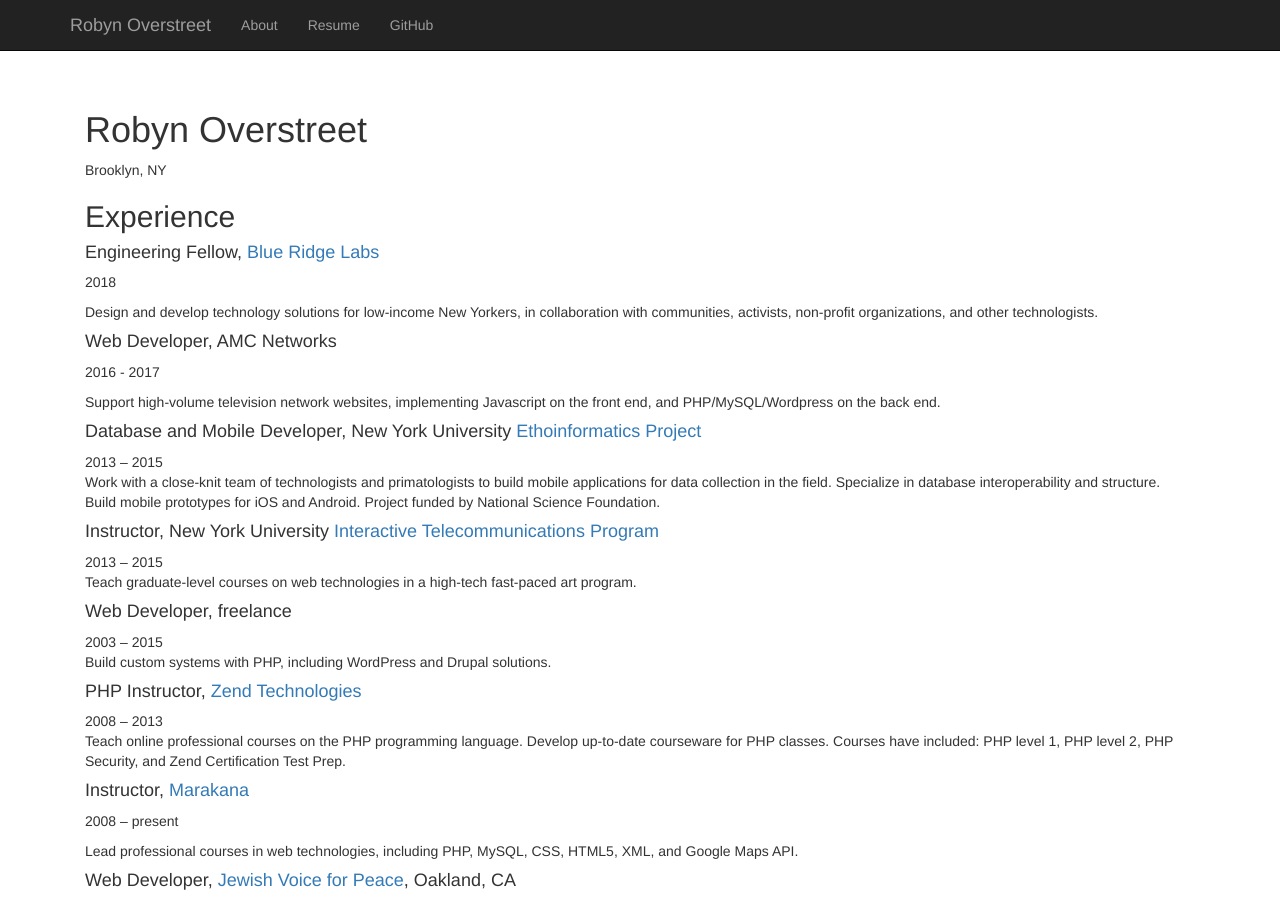
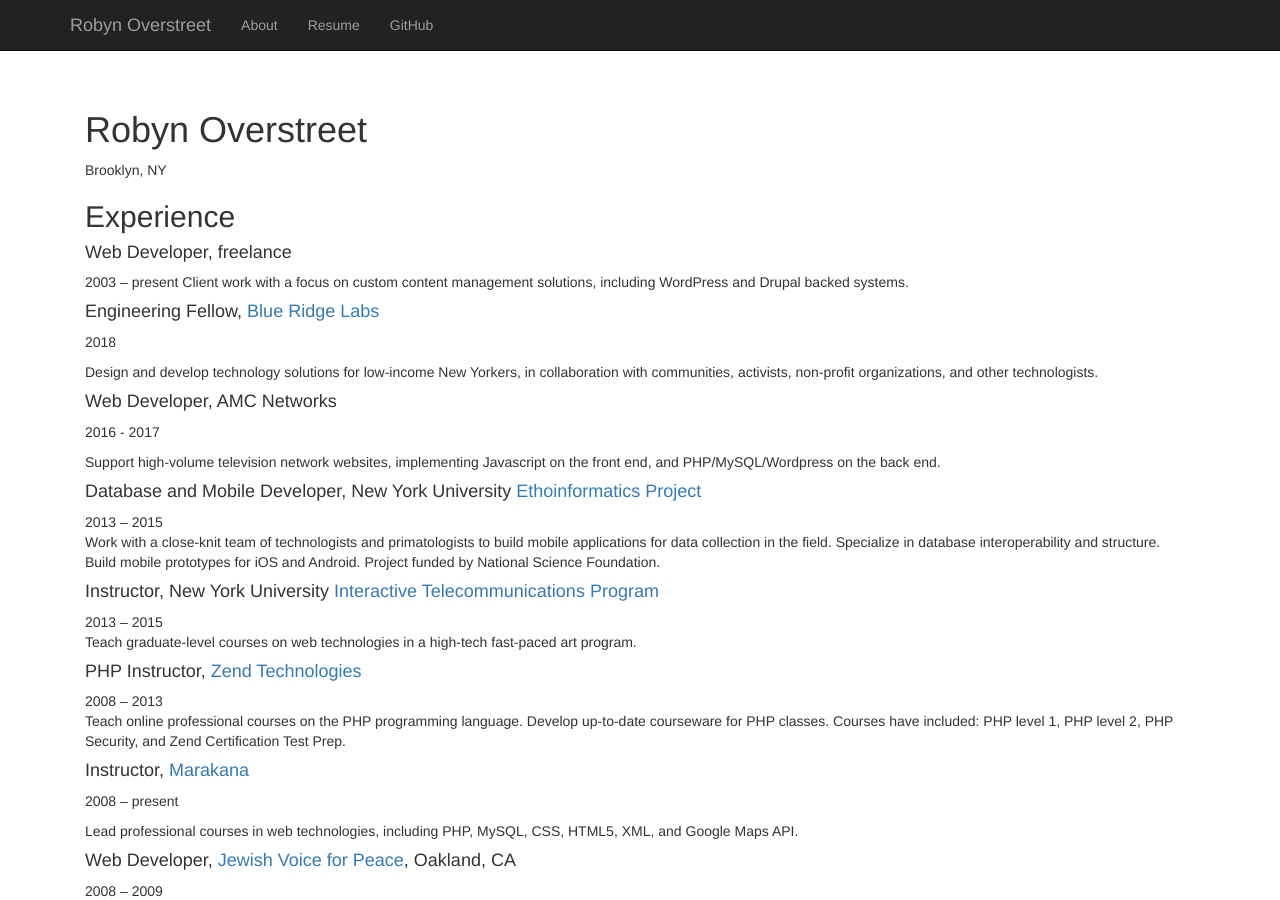
Before and after one commit to robynover/robynover.github.io, a Jekyll site: the page built from resume.md, in a window 1280 px wide and 900 px high. Built offline with Jekyll 4.4.1, drawn with Linux system fonts in a browser that asks for light colours.

Commit message:
resume update

```diff
--- a/resume.md
+++ b/resume.md
@@ -8,6 +8,11 @@
 Brooklyn, NY
 
 ## Experience
+
+#### Web Developer, freelance
+
+2003 – present
+Client work with a focus on custom content management solutions, including WordPress and Drupal backed systems.
 
 #### Engineering Fellow, [Blue Ridge Labs](https://labs.robinhood.org/)
 
@@ -31,10 +36,6 @@
 2013 – 2015
 Teach graduate-level courses on web technologies in a high-tech fast-paced art program.
 
-#### Web Developer, freelance
-
-2003 – 2015
-Build custom systems with PHP, including WordPress and Drupal solutions.
 
 #### PHP Instructor, [Zend Technologies](http://zend.com "Zend Technologies")
 
```
